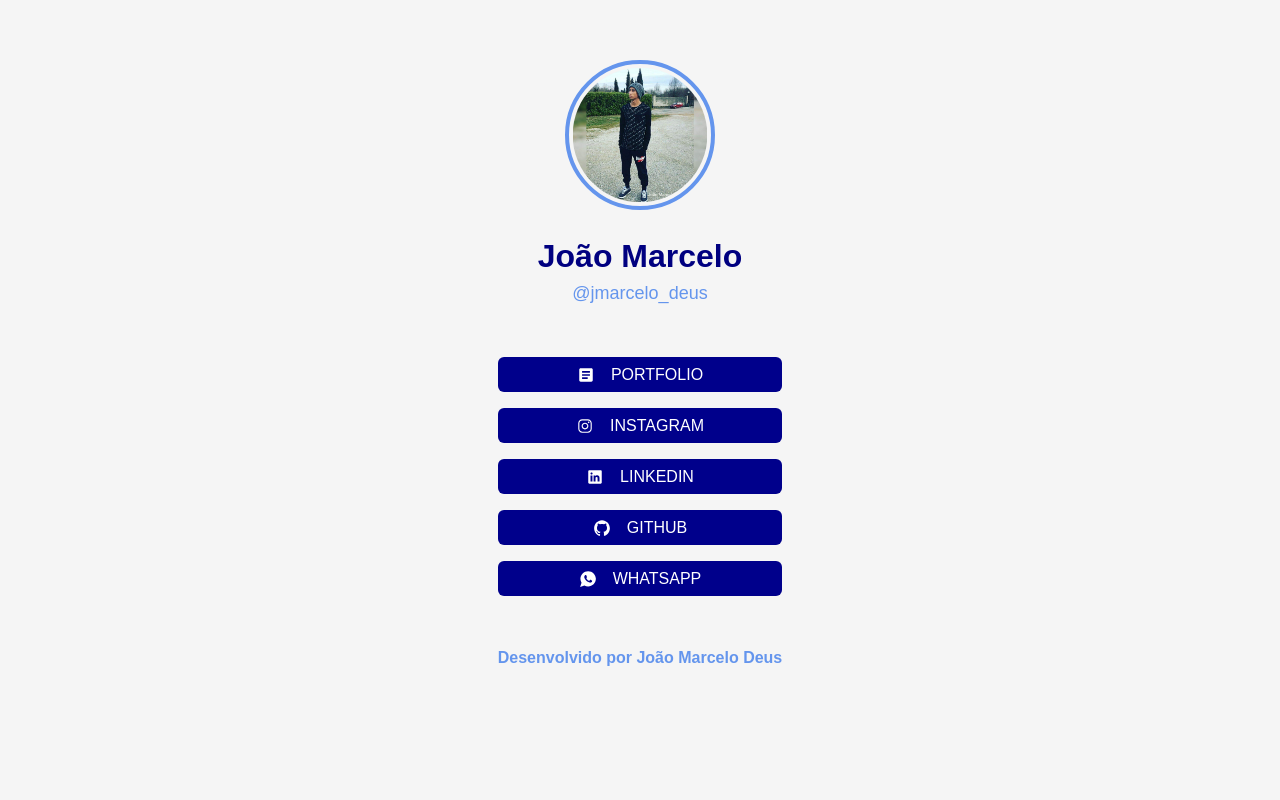
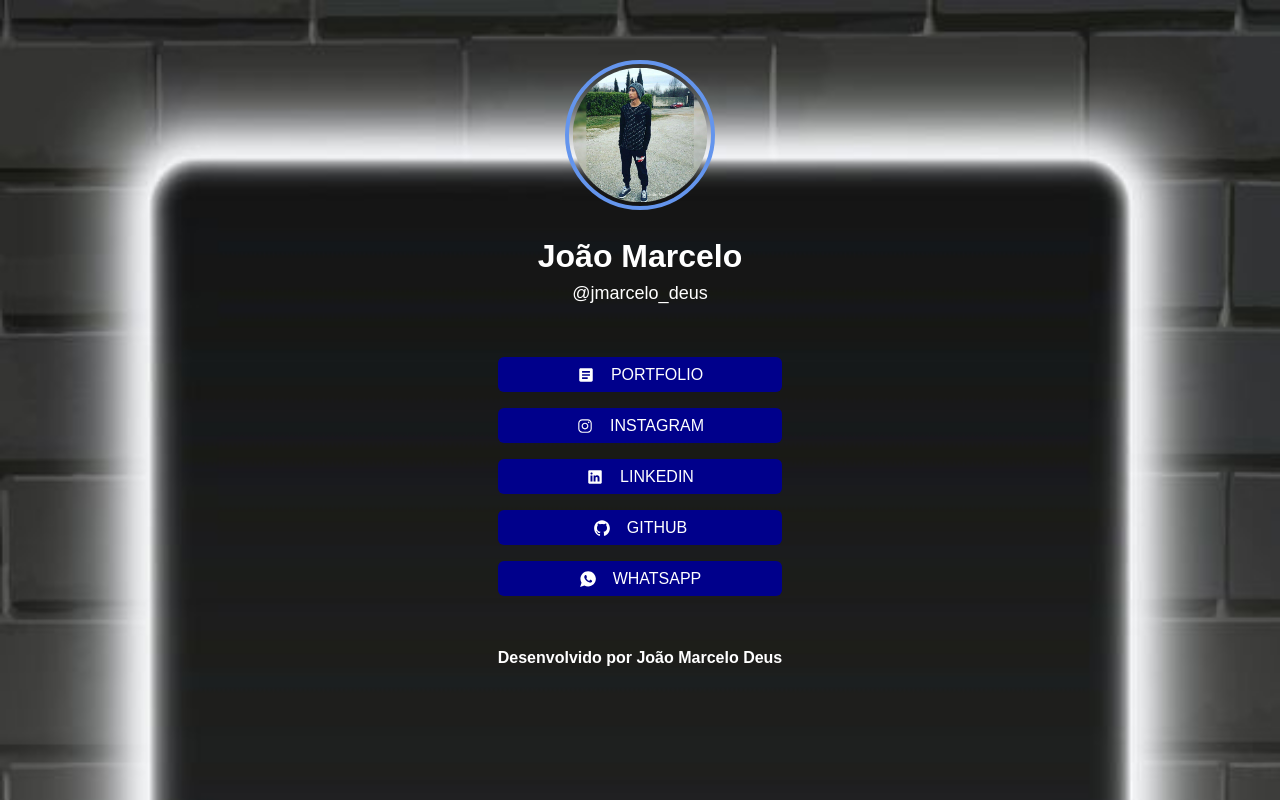
Before and after one commit to marcelodeus98/LinkInBio-Instra, a plain HTML site: page index.html in a window 1280 px wide. Drawn offline with nearby package versions, Linux system fonts and the light colour scheme; a web font is replaced by a local one.

Commit message:
alter backgrou

```diff
--- a/style/style.css
+++ b/style/style.css
@@ -5,7 +5,9 @@
 }
 
 body{
-    background-color:#F5F5F5;
+    background-image: url('/img/background.jpg');
+    background-repeat: no-repeat;
+    background-size: 100%;
     font-family: 'Dosis', sans-serif;
 }
 
@@ -29,14 +31,14 @@ img{
 h1{
     margin-top: 24px;
     margin-bottom: 8px;
-    color:#000080;
+    color:#FFFF;
     font-family: 'Dosis', sans-serif;
     font-weight: 700;
     font-size: 32px;
 }
 
 p{
-    color: #6495ED;
+    color: #FFFF;
     font-size: 18px;
 }
 ul{
@@ -72,6 +74,6 @@ a{
 }
 
 footer{
-    color: #6495ED;
+    color: #FFFF;
     font-weight: 700;
 }
```
Also changed, not shown: img/background.jpg (added).
